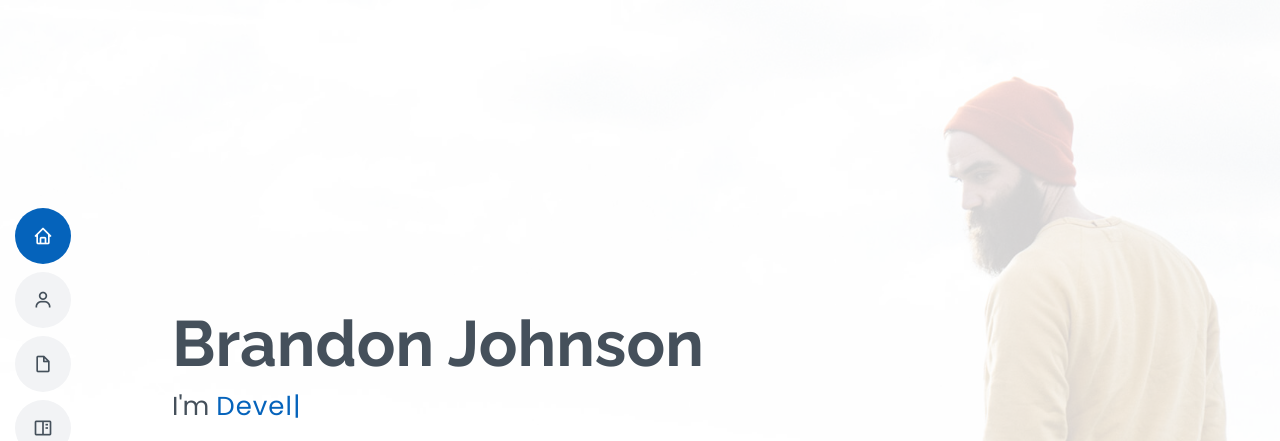
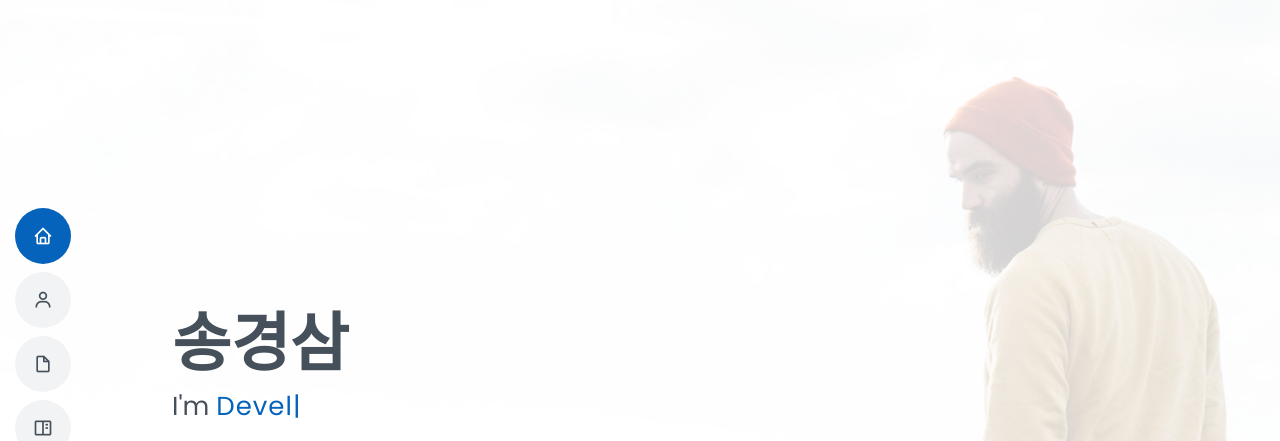
Before and after one commit to GyeongSam/profile, a plain HTML site: page index.html in a window 1280 px wide. Shown: the top 441 px of the page. Drawn offline with nearby package versions, Linux system fonts and the light colour scheme.

Commit message:
메인페이지 이름 수정

```diff
--- a/index.html
+++ b/index.html
@@ -59,7 +59,7 @@
   <!-- ======= Hero Section ======= -->
   <section id="hero" class="d-flex flex-column justify-content-center">
     <div class="container" data-aos="zoom-in" data-aos-delay="100">
-      <h1>Brandon Johnson</h1>
+      <h1>송경삼</h1>
       <p>I'm <span class="typed" data-typed-items="Designer, Developer, Freelancer, Photographer"></span></p>
       <div class="social-links">
         <a href="#" class="twitter"><i class="bx bxl-twitter"></i></a>
```
